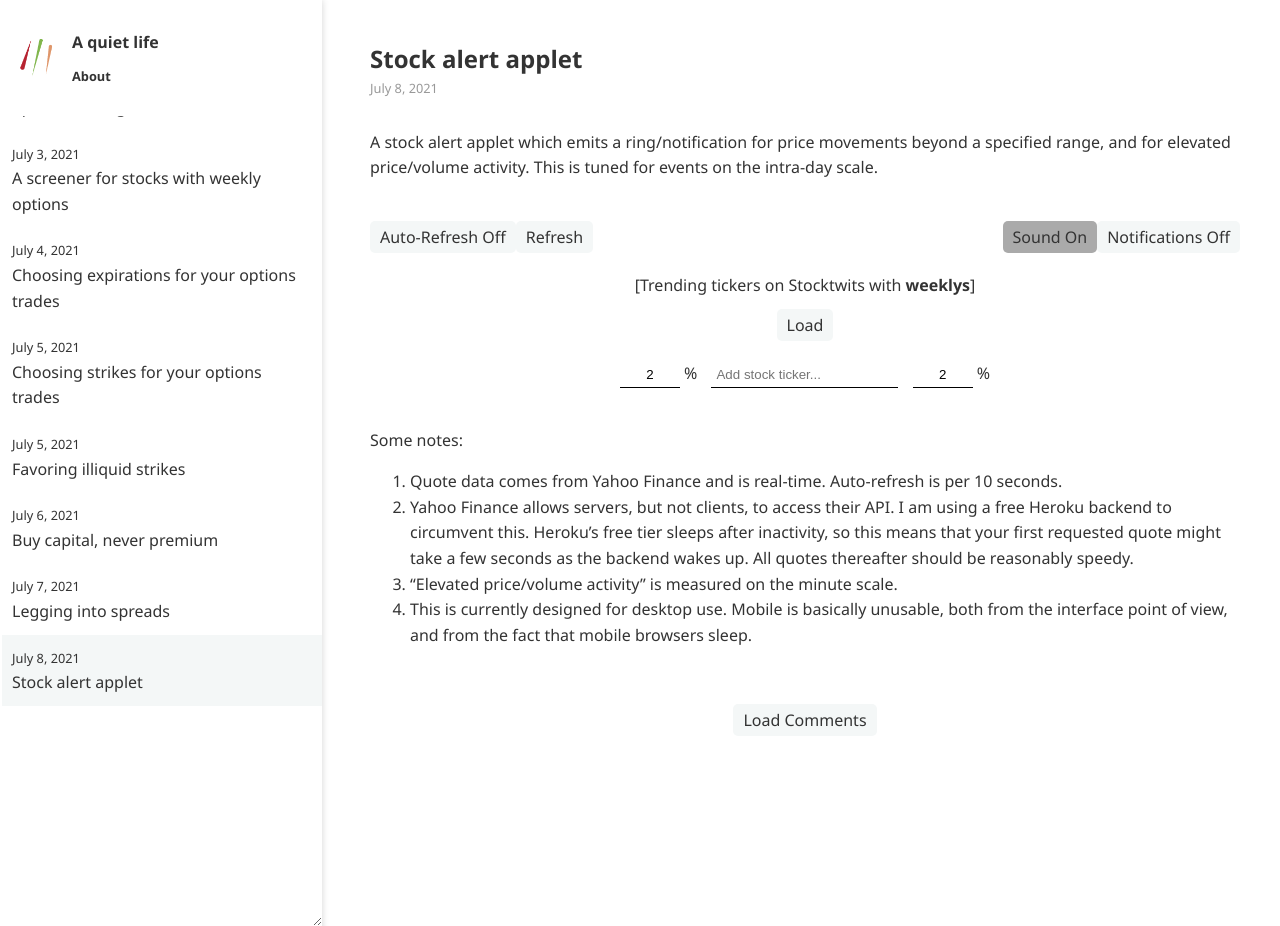
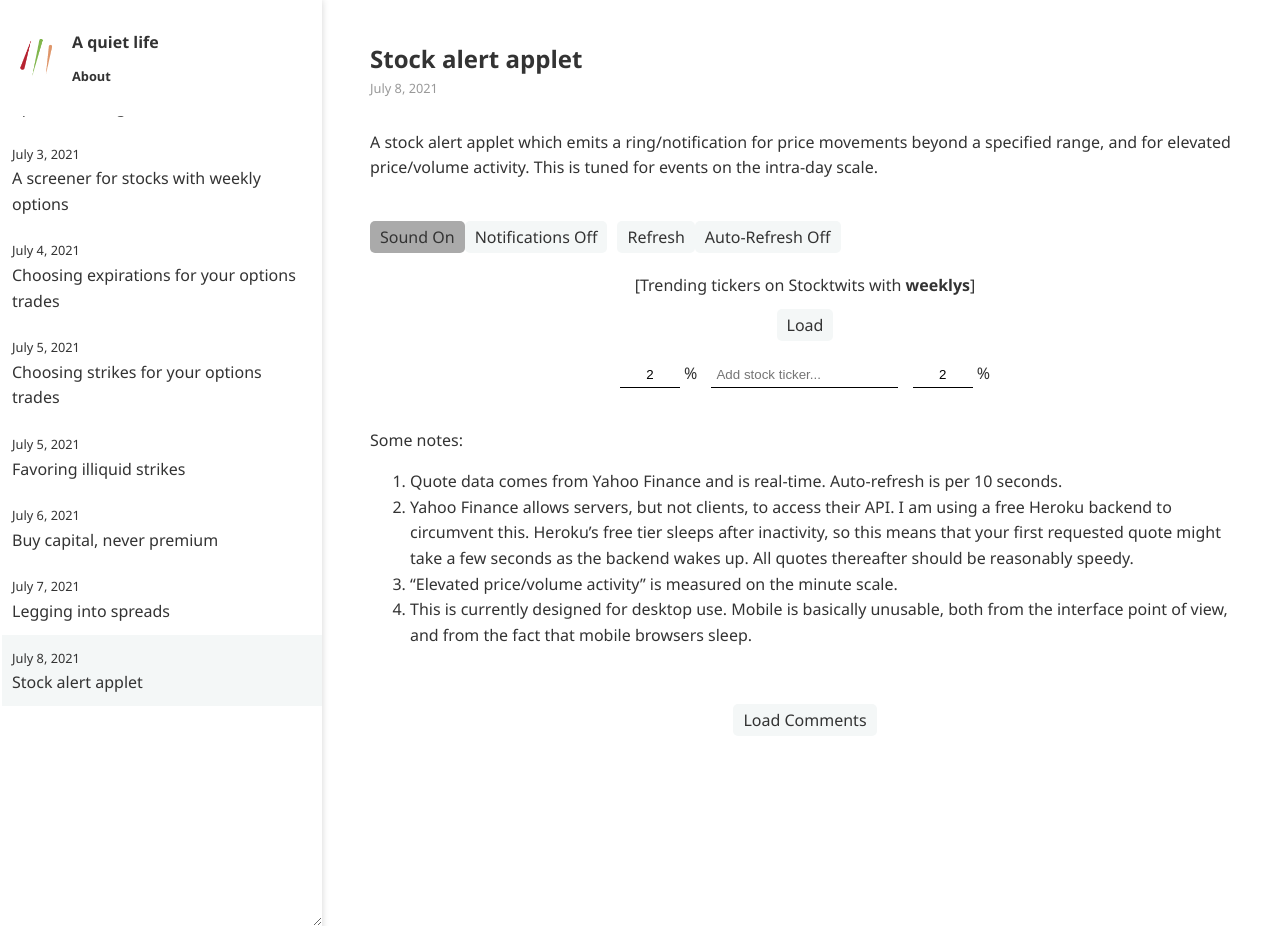
Before and after one commit to ansyblenetwork/aquietlife, a Jekyll site: the page built from _posts/2021-07-08-alerts.md, in a window 1280 px wide and 926 px high. Built offline with Jekyll 4.4.1, drawn with Linux system fonts in a browser that asks for light colours.

Commit message:
Update 2021-07-08-alerts.md

```diff
--- a/_posts/2021-07-08-alerts.md
+++ b/_posts/2021-07-08-alerts.md
@@ -9,14 +9,13 @@
 <div style="min-width:400px; margin-top: 40px; margin-bottom: 40px">
 
 
-<div style="margin-bottom:20px">
-<button onclick="toggleAlerts(this);">Auto-Refresh Off</button><button onclick="update(); updateStocktwits();">Refresh</button>
-<span id="msg" style="margin-left:10px;"></span>
-
+<div style="margin-bottom:20px; display:flex">
 <audio id="audiodown" src="{{ "case-closed-531.mp3" | relative_url }}" autostart="false"></audio>
 <audio id="audio" src="{{ "that-was-quick.mp3" | relative_url }}" autostart="false"></audio>
-<button onclick="toggleNotifications(this);" id="notificationButton" style="float:right">Notifications Off</button>
-<button onclick="toggleSound(this);" id="soundButton" class="active" style="float:right">Sound On</button>
+<button onclick="toggleSound(this);" id="soundButton" class="active">Sound On</button><button onclick="toggleNotifications(this);" id="notificationButton">Notifications Off</button>
+<span id="msg" style="margin-right:10px;"></span>
+<button onclick="update(); updateStocktwits();">Refresh</button>
+<button onclick="toggleAlerts(this);">Auto-Refresh Off</button>
 </div>
 
 <div style="margin-bottom:10px; text-align:center" id="stocktwits">[Trending tickers on Stocktwits with <strong>weeklys</strong>]</div>
```
